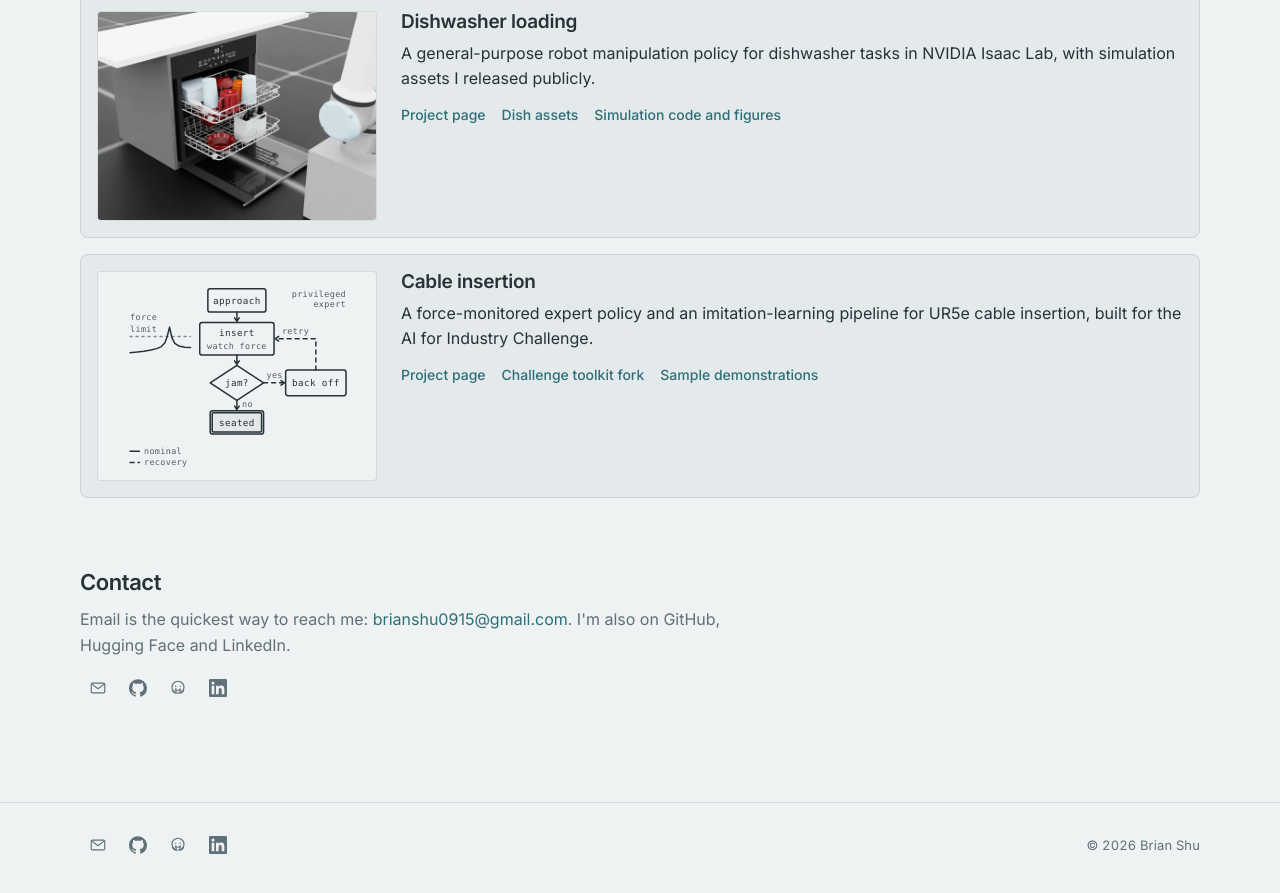
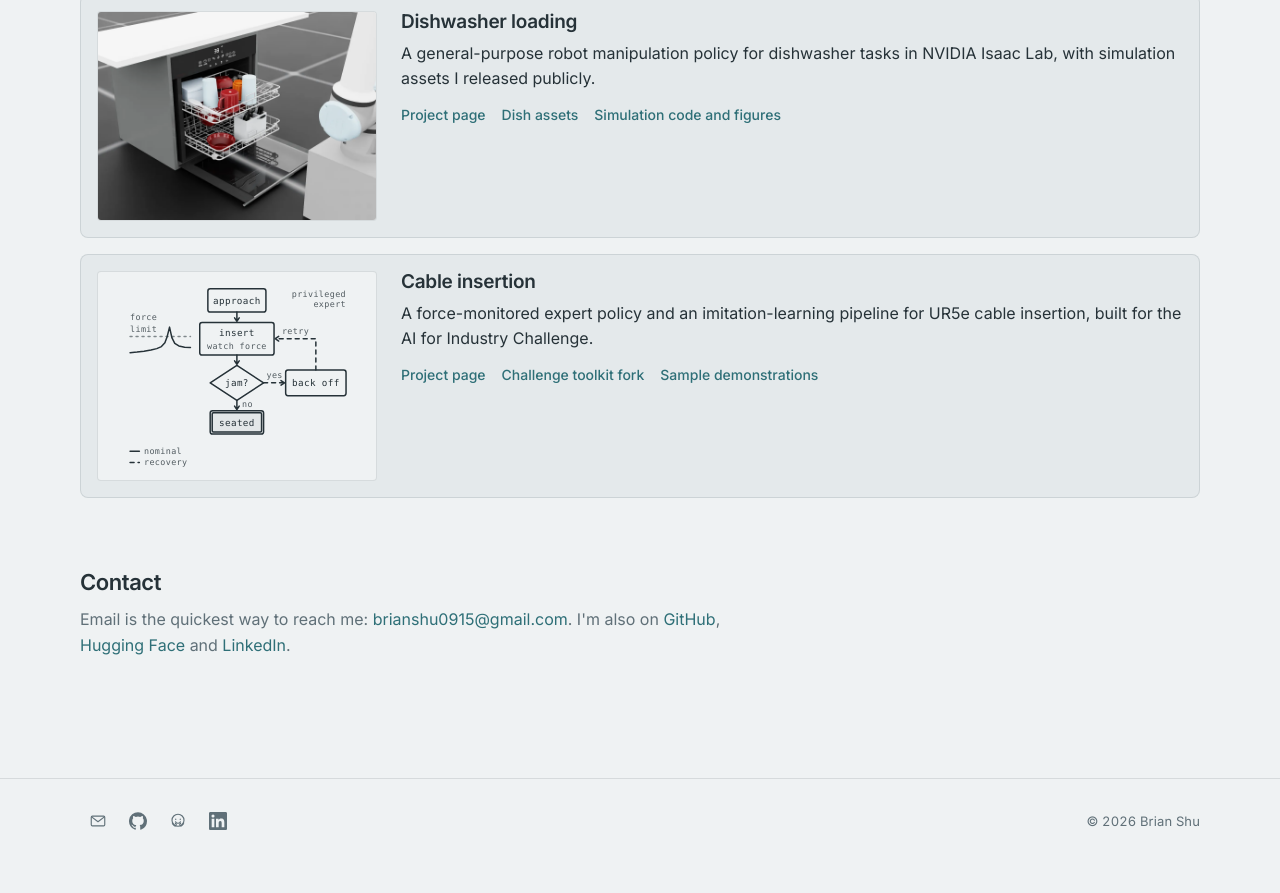
Before and after one commit to shu4dev/shu4.dev, an Astro site: page / in a window 1280 px wide. Shown: the part 1788-2681 px from the top of the page. After the commit the page ends 2659 px from the top, so only its background shows below. Built offline with nearby package versions, Linux system fonts and the light colour scheme; Astro itself is replaced by a stand-in of ours; a web font is replaced by a local one.

Commit message:
Drop the Contact section's icon row and link the profiles inline
The footer already shows the same icons on every page.

Co-Authored-By: Claude Opus 5.5 <noreply@anthropic.com>

```diff
--- a/src/pages/index.astro
+++ b/src/pages/index.astro
@@ -87,10 +87,8 @@ const projects = (await getCollection('projects')).sort((a, b) => a.data.order -
   <section id="contact" class="block" aria-labelledby="contact-title">
     <h2 id="contact-title">Contact</h2>
     <p class="block-intro">
-      Email is the quickest way to reach me: <a href="mailto:brianshu0915@gmail.com">brianshu0915@gmail.com</a>. I'm also on GitHub,
-      Hugging Face and LinkedIn.
+      Email is the quickest way to reach me: <a href="mailto:brianshu0915@gmail.com">brianshu0915@gmail.com</a>. I'm also on <a href="https://github.com/shu4dev" rel="me">GitHub</a>, <a href="https://huggingface.co/shu4dev" rel="me">Hugging Face</a> and <a href="https://www.linkedin.com/in/brian-shu-1bb75b251" rel="me">LinkedIn</a>.
     </p>
-    <Contact variant="icons" />
   </section>
 </Base>
 
@@ -225,8 +223,4 @@ const projects = (await getCollection('projects')).sort((a, b) => a.data.order -
     font-size: var(--fs-small);
   }
 
-
-  #contact .block-intro {
-    margin-bottom: var(--space-3);
-  }
 </style>
```
